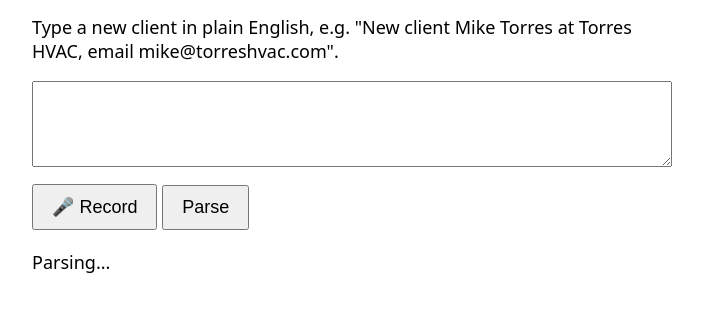
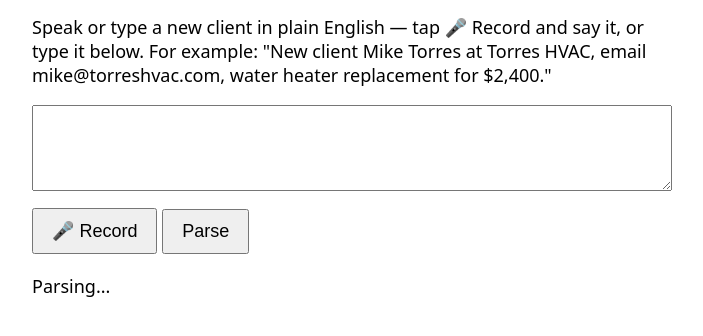
Before and after one commit to designableweb/jobber-chat, a website: page public/index.html in a window 1280 px wide. Both pictures are taken after a click on the button "Parse". Shown: the part 76-412 px from the top of the page, without its empty margins (288-991 px from the left). Drawn offline with Linux system fonts and the light colour scheme; no server answers.

Commit message:
Voice Demo Refined

```diff
--- a/public/index.html
+++ b/public/index.html
@@ -19,7 +19,7 @@
 </head>
 <body>
   <h1>Talk to Jobber</h1>
-  <p>Type a new client in plain English, e.g. "New client Mike Torres at Torres HVAC, email mike@torreshvac.com".</p>
+  <p>Speak or type a new client in plain English — tap 🎤 Record and say it, or type it below. For example: "New client Mike Torres at Torres HVAC, email mike@torreshvac.com, water heater replacement for $2,400."</p>
   <textarea id="prompt" rows="3"></textarea><br>
   <button id="recordBtn">🎤 Record</button>
   <button id="parseBtn">Parse</button>
@@ -74,6 +74,9 @@ $("recordBtn").onclick = async () => {
       if (data.error) { $("recStatus").textContent = "Error: " + JSON.stringify(data); return; }
       $("prompt").value = data.text || "";
       $("recStatus").textContent = "";
+      parseText();
+      return;
+      $("recStatus").textContent = "";
     };
     mediaRecorder.start();
     $("recordBtn").textContent = "⏹ Stop";
@@ -83,7 +86,7 @@ $("recordBtn").onclick = async () => {
   }
 };
 
-$("parseBtn").onclick = async () => {
+async function parseText() {
   $("result").textContent = "Parsing...";
   const res = await fetch("/parse", {
     method: "POST",
@@ -107,8 +110,8 @@ $("parseBtn").onclick = async () => {
   $("unitPrice").value = data.unitPrice || "";
   $("quantity").value = data.quantity || "";
   $("confirm").style.display = "block";
-  $("result").textContent = "Review the fields, then send.";
-};
+  }
+$("parseBtn").onclick = parseText;
 
 $("sendBtn").onclick = async () => {
   $("result").textContent = "Creating client in Jobber...";
```
